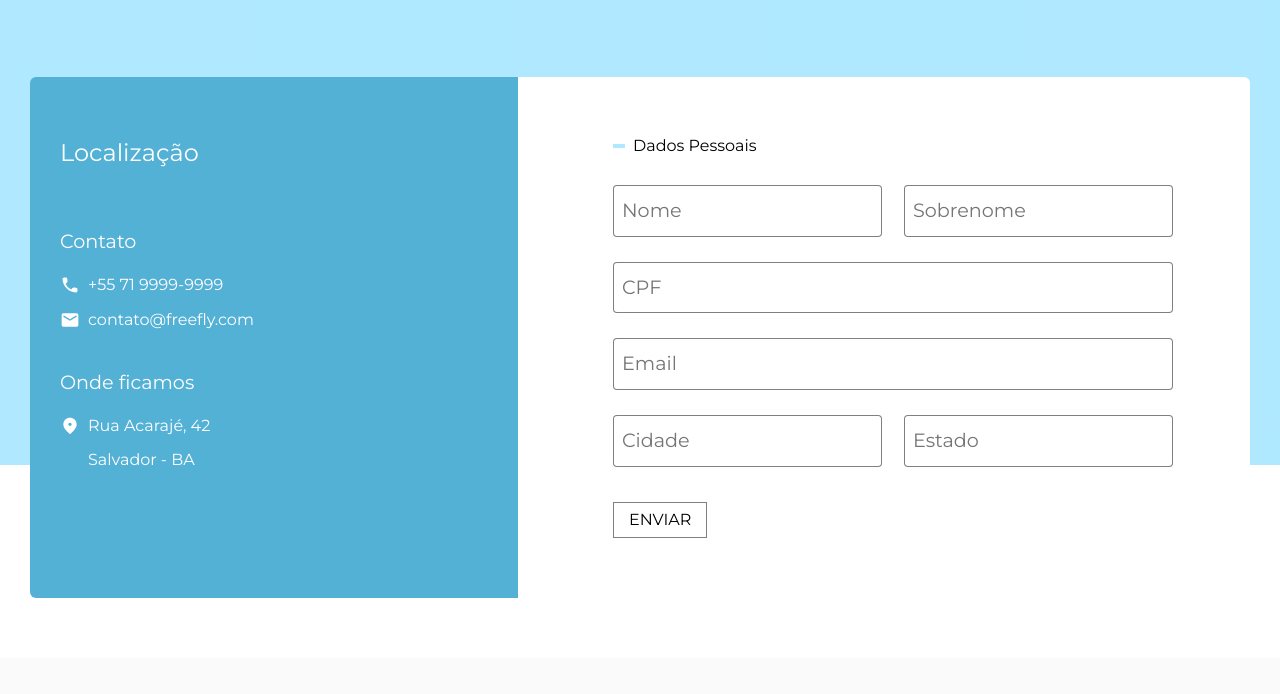
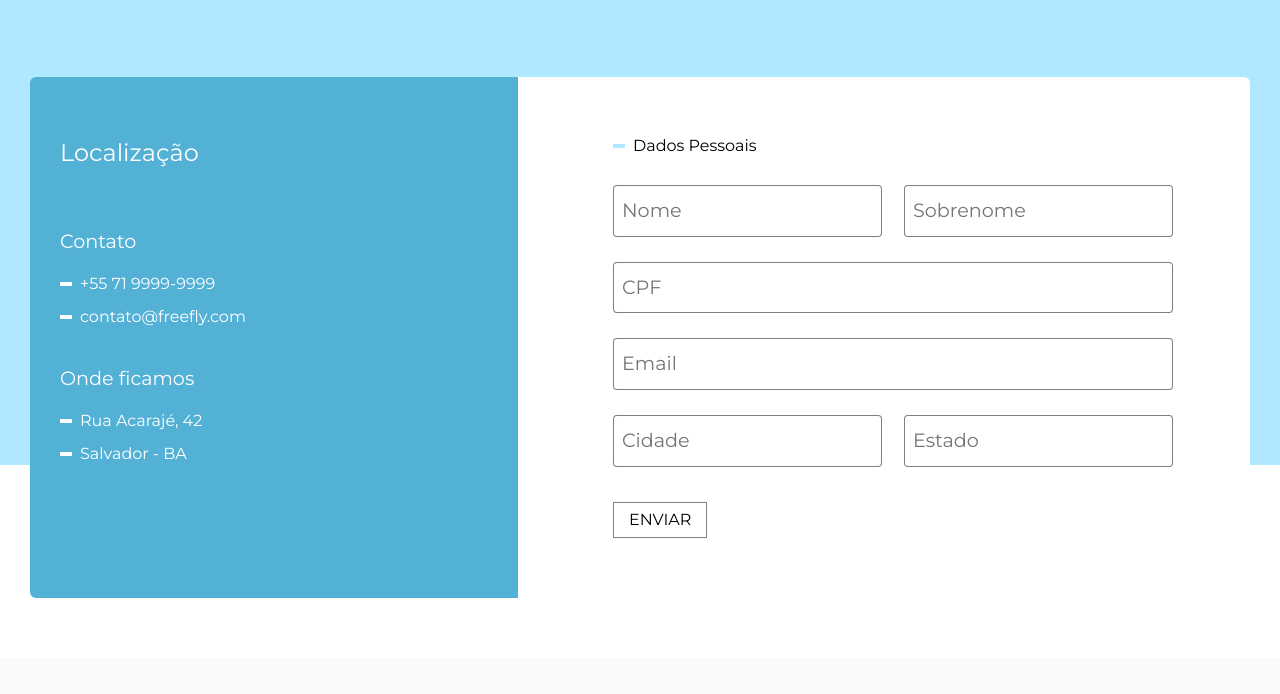
Before and after one commit to GKeslley/Projeto-FreeFly, a plain HTML site: page agenda.html in a window 1280 px wide. Shown: the part 79-773 px from the top of the page. Drawn offline with Linux system fonts and the light colour scheme.

Commit message:
Ajeitando detalhes servidor/2

```diff
--- a/agenda.html
+++ b/agenda.html
@@ -25,8 +25,8 @@
       <nav>
         <button data-button="button">.</button>
         <ul class="menu-itens" data-list="list">
-          <li><a class="fonte-ppp" href="">Planos</a></li>
-          <li><a class="fonte-ppp" href="">Informações</a></li>
+          <li><a class="fonte-ppp" href="./">Planos</a></li>
+          <li><a class="fonte-ppp" href="./index.html">Informações</a></li>
           <li><a class="fonte-ppp" href="">Contato</a></li>
           <li><a class="fonte-ppp" href="./agenda.html">Agendar</a></li>
         </ul>
@@ -92,7 +92,7 @@
       </div>
       <div class="footer-infos">
         <h2 class="fonte-M1">INFORMAÇÕES</h2>
-        <a class="fonte-p" href="">Planos</a>
+        <a class="fonte-p" href="./index.html">Planos</a>
         <a class="fonte-p" href="">Informações</a>
         <a class="fonte-p" href="./agenda.html">Agendar</a>
         <a class="fonte-p" href="">Contato</a>
--- a/css/agenda/agenda.css
+++ b/css/agenda/agenda.css
@@ -62,36 +62,22 @@
 
 .agenda-contato li:nth-child(even),
 .agenda-contato li:nth-child(odd),
-.agenda-local li:nth-child(even) {
+.agenda-local li:nth-child(even),
+.agenda-local li:nth-child(odd) {
   display: flex;
   align-items: center;
 }
 
 .agenda-contato li:nth-child(even)::before,
 .agenda-contato li:nth-child(odd)::before,
-.agenda-local li:nth-child(even)::before {
+.agenda-local li:nth-child(even)::before,
+.agenda-local li:nth-child(odd)::before {
   content: "";
   display: inline-block;
-  width: 20px;
-  height: 20px;
-  background-repeat: no-repeat;
+  background: white;
+  width: 12px;
+  height: 4px;
   margin-right: 8px;
-}
-
-.agenda-contato li:nth-child(even)::before {
-  background-image: url(/img/icones/telefone.svg);
-}
-
-.agenda-contato li:nth-child(odd)::before {
-  background-image: url(/img/icones/email.svg);
-}
-
-.agenda-local li:nth-child(even)::before {
-  background-image: url(/img/icones/local.svg);
-}
-
-.agenda-local li:nth-child(odd) {
-  margin-left: 28px;
 }
 
 .dados {
```
